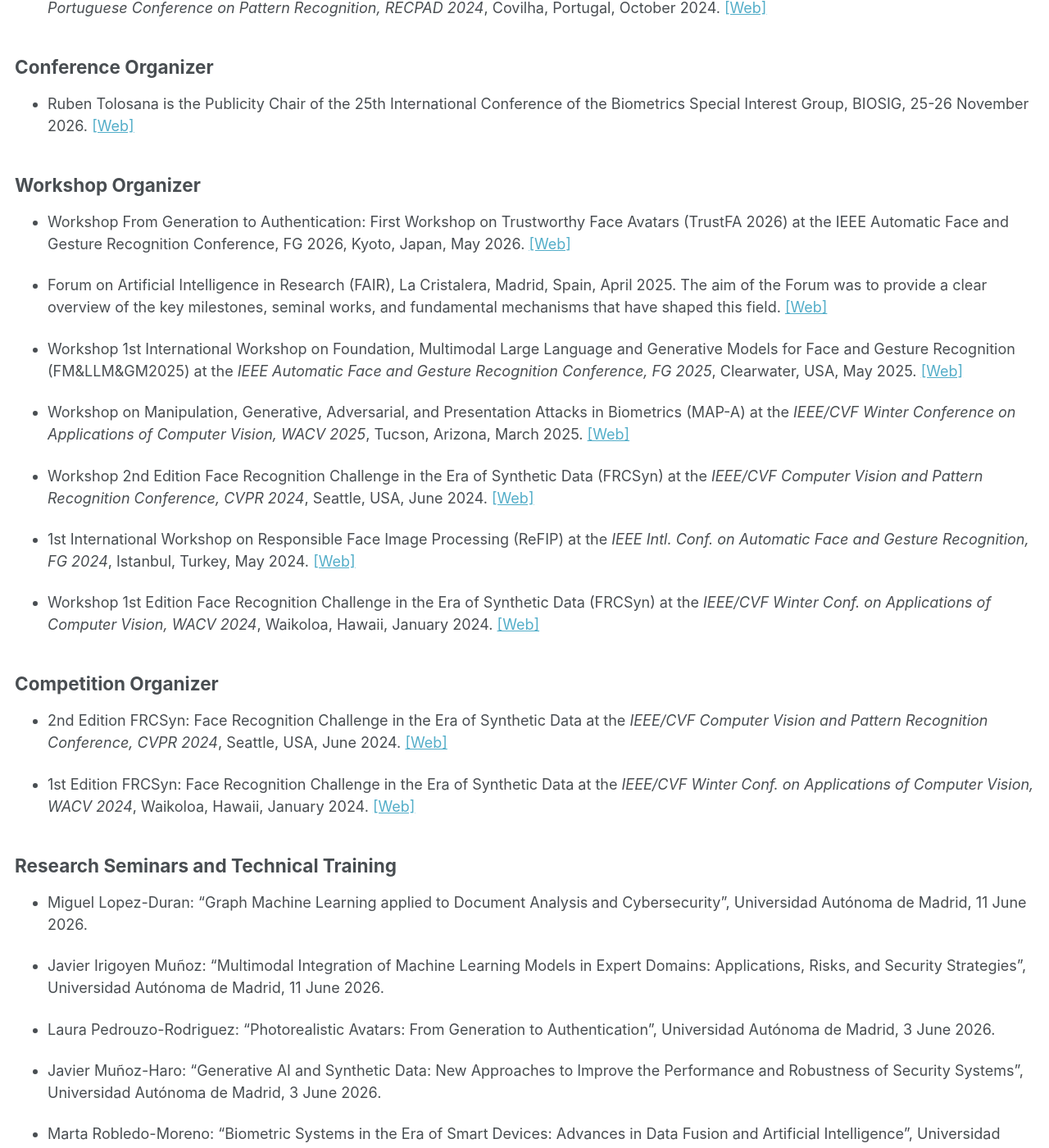
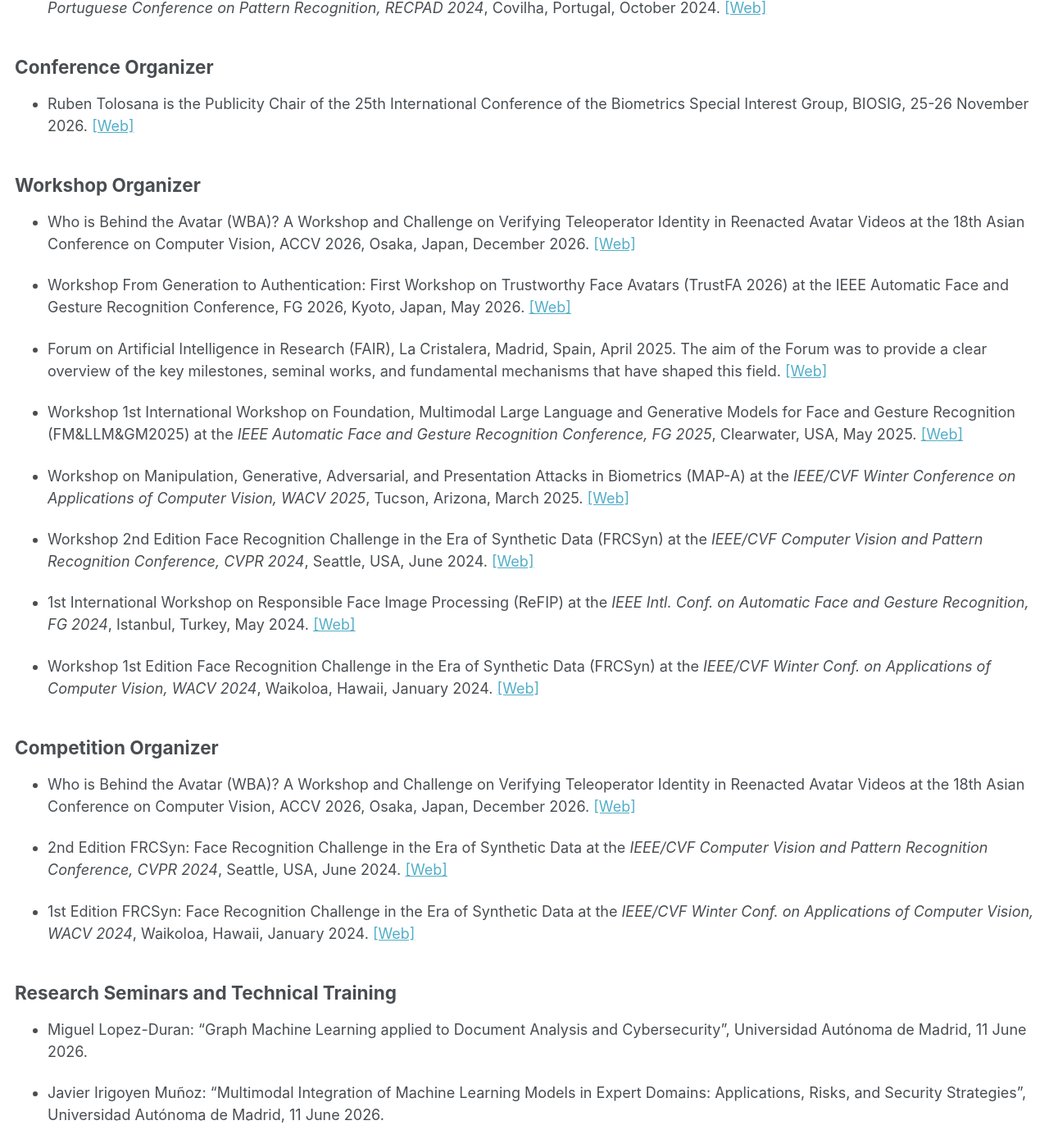
Before and after one commit to catedraeniauam/catedraeniauam.github.io, a Jekyll site: the page built from _pages/scientific_events.md, in a window 1280 px wide and 1400 px high, scrolled down 1014 px. Shown: the whole window at 82% size. Built offline with Jekyll 4.4.1, drawn with Linux system fonts in a browser that asks for light colours.

Commit message:
Agragamos una nueva competición y un nuevo workshop

```diff
--- a/_pages/scientific_events.md
+++ b/_pages/scientific_events.md
@@ -38,6 +38,8 @@ Conference Organizer
 Workshop Organizer
 -----
 
+- Who is Behind the Avatar (WBA)? A Workshop and Challenge on Verifying Teleoperator Identity in Reenacted Avatar Videos at the 18th Asian Conference on Computer Vision, ACCV 2026, Osaka, Japan, December 2026. <a href="https://sites.google.com/yy.d3c.osaka-u.ac.jp/wba2026/">[Web]</a>
+
 - Workshop From Generation to Authentication: First Workshop on Trustworthy Face Avatars (TrustFA 2026) at the IEEE Automatic Face and Gesture Recognition Conference, FG 2026, Kyoto, Japan, May 2026. <a href="https://sites.google.com/view/trustfa-fg2026/home">[Web]</a>
 
 - Forum on Artificial Intelligence in Research (FAIR), La Cristalera, Madrid, Spain, April 2025. The aim of the Forum was to provide a clear overview of the key milestones, seminal works, and fundamental mechanisms that have shaped this field. <a href="https://statics.teams.cdn.office.net/evergreen-assets/safelinks/1/atp-safelinks.html">[Web]</a>
@@ -54,6 +56,8 @@ Workshop Organizer
 
 Competition Organizer
 -----
+
+- Who is Behind the Avatar (WBA)? A Workshop and Challenge on Verifying Teleoperator Identity in Reenacted Avatar Videos at the 18th Asian Conference on Computer Vision, ACCV 2026, Osaka, Japan, December 2026. <a href="https://sites.google.com/yy.d3c.osaka-u.ac.jp/wba2026/">[Web]</a>
 
 - 2nd Edition FRCSyn: Face Recognition Challenge in the Era of Synthetic Data at the *IEEE/CVF Computer Vision and Pattern Recognition Conference, CVPR 2024*, Seattle, USA, June 2024. <a href="https://codalab.lisn.upsaclay.fr/competitions/16970">[Web]</a>
 
```
